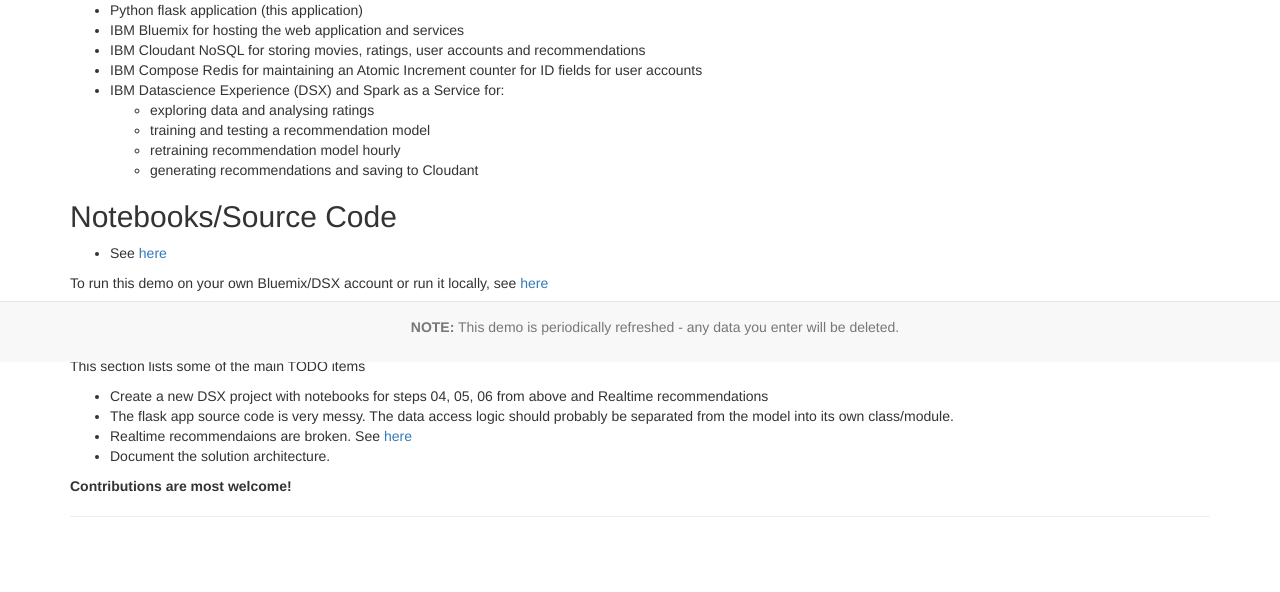
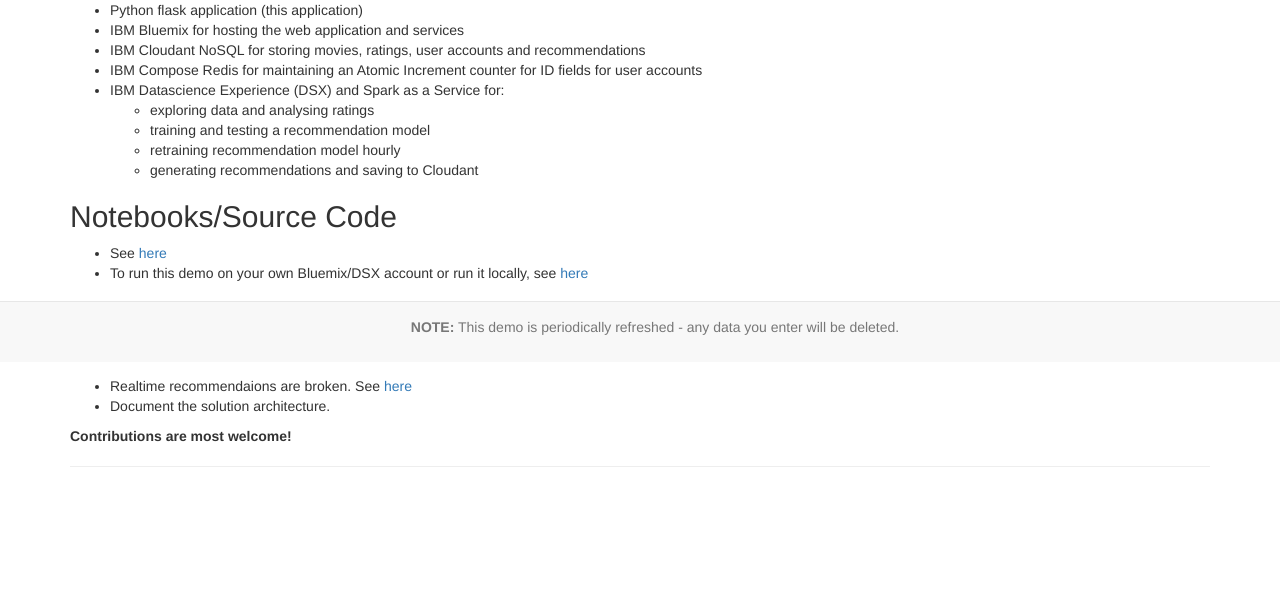
Before and after one commit to snowch/movie-recommender-demo, a Flask app: page / in a window 1280 px wide. Shown: the part 438-1030 px from the top of the page. After the commit the page ends 905 px from the top, so only its background shows below. Run offline with Flask 2, Linux system fonts and the light colour scheme; parts of the project's set-up code (start-up, migrations or seed data) failed here and were passed over; some libraries are stand-ins or nearby versions.

Commit message:
update welcome page

```diff
--- a/web_app/app/templates/main/index.html
+++ b/web_app/app/templates/main/index.html
@@ -87,13 +87,11 @@
     <h2>Notebooks/Source Code</h2>
     <ul>
         <li>See <a href="https://github.com/snowch/movie-recommender-demo/">here</a></li>
+        <li>To run this demo on your own Bluemix/DSX account or run it locally, see <a href="https://github.com/snowch/movie-recommender-demo/blob/master/web_app/README.md">here</a></li>
     </ul>
-    <p>To run this demo on your own Bluemix/DSX account or run it locally, see <a href="https://github.com/snowch/movie-recommender-demo/blob/master/web_app/README.md">here</a>
     <h2>Task List</h2>
     <p>This section lists some of the main TODO items
     <ul>
-        <li>Create a new DSX project with notebooks for steps 04, 05, 06 from above and Realtime recommendations</li>
-        <li>The flask app source code is very messy.  The data access logic should probably be separated from the model into its own class/module.</li>
         <li>Realtime recommendaions are broken. See <a href="http://stackoverflow.com/questions/41568974/als-model-predicted-full-u-vt-v-ratings-are-very-high">here</a></li>
         <li>Document the solution architecture.</li>
     </ul>
```
